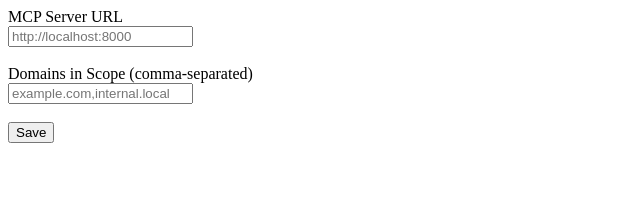
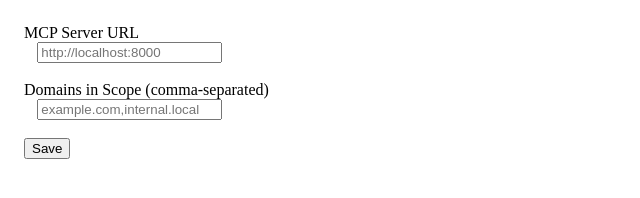
Before and after one commit to double16/shyhurricane-firefox, a browser extension: page options.html in a window 1280 px wide. Shown: the whole page, without its empty margins (0-640 px from the left). Drawn offline with Linux system fonts and the light colour scheme.

Commit message:
Version bump, web-ext lint fixes.

```diff
--- a/options.html
+++ b/options.html
@@ -1,7 +1,16 @@
 <!DOCTYPE html>
 <html>
 <head>
-    <meta charset="utf-8"/>
+    <meta charset="utf-8">
+    <meta name="viewport" content="width=device-width">
+    <style>
+        body {
+            padding: 1em;
+        }
+        input {
+            margin-left: 1em;
+        }
+    </style>
 </head>
 <body>
 <section>
--- a/package.json
+++ b/package.json
@@ -1,7 +1,7 @@
 {
   "name": "shyhurricane",
   "version": "1.0.0",
-  "description": "Firefox WebExtension that forwards HTTP traffic to an MCP server.",
+  "description": "Firefox WebExtension that forwards HTTP traffic to the ShyHurricane MCP server.",
   "private": true,
   "scripts": {
     "run": "web-ext run --source-dir .",
@@ -9,6 +9,6 @@
     "build": "web-ext build --overwrite-dest --filename shyhurricane-$npm_package_version.xpi --ignore-files 'package*.json' 'node_modules/**'"
   },
   "devDependencies": {
-    "web-ext": "^8.9.0"
+    "web-ext": "^10.3.0"
   }
 }
```
Also changed, not shown: .github/dependabot.yml (added), manifest.json, 1 other file.
